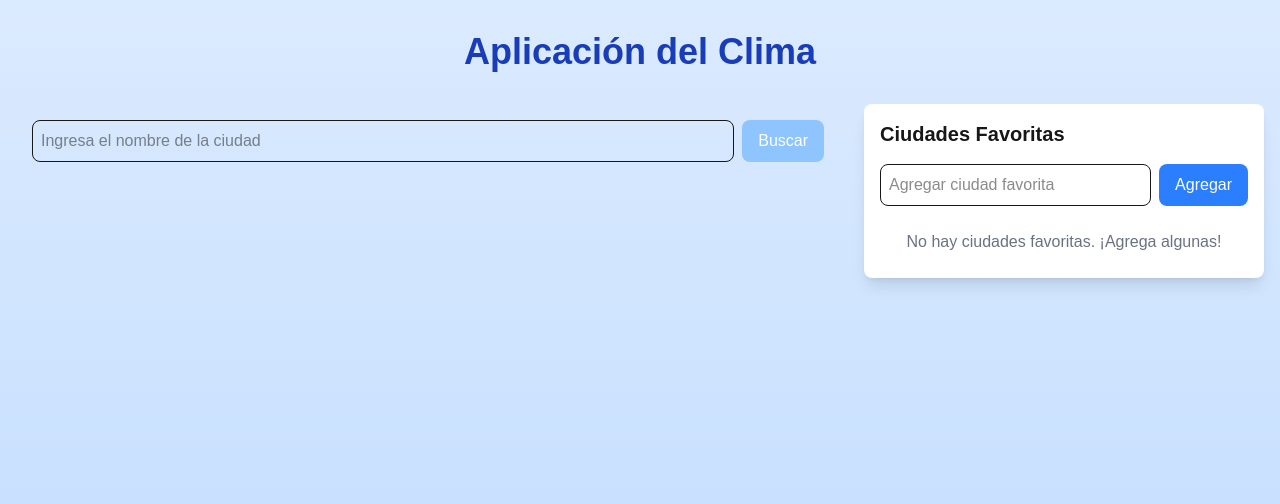
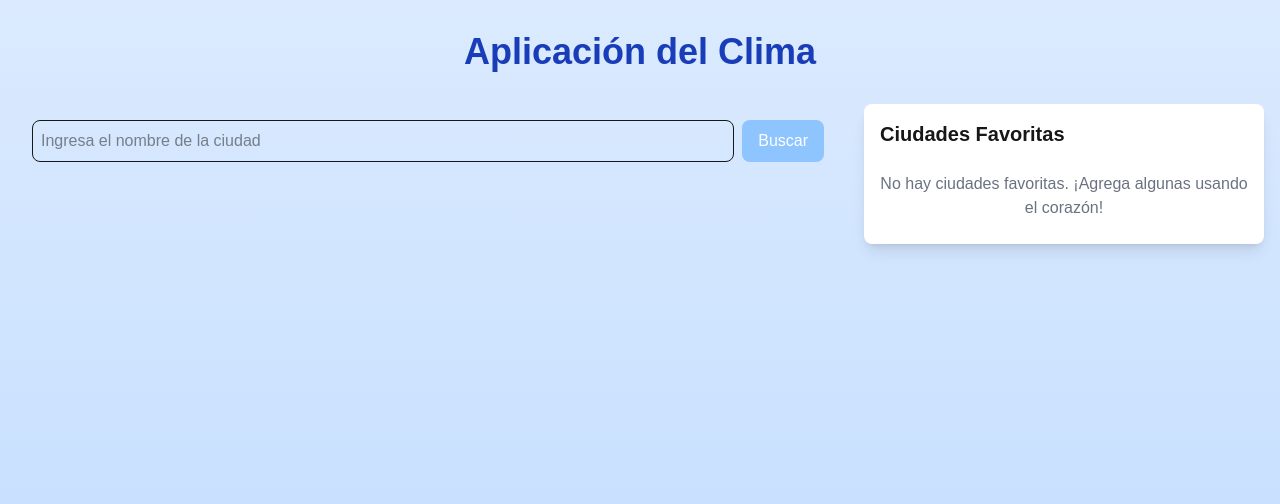
Before and after one commit to JuanSalvadorMC/AppClimate, a Next.js app: page / in a window 1280 px wide. Shown: the top 504 px of the page. Built offline with nearby package versions, Linux system fonts and the light colour scheme.

Commit message:
Add favorites functionality to WeatherSearch and FavoriteCities components, allowing users to save and manage favorite cities with localStorage integration.

```diff
--- a/app/components/FavoriteCities.tsx
+++ b/app/components/FavoriteCities.tsx
@@ -1,67 +1,21 @@
 'use client';
-
-import { useState, useEffect } from 'react';
 
 interface FavoriteCitiesProps {
   onSelectCity: (city: string) => void;
+  favorites: string[];
+  onFavoritesChange: (favorites: string[]) => void;
 }
 
-export default function FavoriteCities({ onSelectCity }: FavoriteCitiesProps) {
-  const [favorites, setFavorites] = useState<string[]>([]);
-  const [newCity, setNewCity] = useState('');
-
-  useEffect(() => {
-    // Cargar favoritos del localStorage al iniciar
-    const savedFavorites = localStorage.getItem('favoriteCities');
-    if (savedFavorites) {
-      setFavorites(JSON.parse(savedFavorites));
-    }
-  }, []);
-
-  const saveToLocalStorage = (cities: string[]) => {
-    localStorage.setItem('favoriteCities', JSON.stringify(cities));
-  };
-
-  const addFavorite = (e: React.FormEvent) => {
-    e.preventDefault();
-    if (!newCity.trim()) return;
-
-    const cityToAdd = newCity.trim();
-    if (!favorites.includes(cityToAdd)) {
-      const updatedFavorites = [...favorites, cityToAdd];
-      setFavorites(updatedFavorites);
-      saveToLocalStorage(updatedFavorites);
-      setNewCity('');
-    }
-  };
-
+export default function FavoriteCities({ onSelectCity, favorites, onFavoritesChange }: FavoriteCitiesProps) {
   const removeFavorite = (cityToRemove: string) => {
     const updatedFavorites = favorites.filter(city => city !== cityToRemove);
-    setFavorites(updatedFavorites);
-    saveToLocalStorage(updatedFavorites);
+    onFavoritesChange(updatedFavorites);
+    localStorage.setItem('favoriteCities', JSON.stringify(updatedFavorites));
   };
 
   return (
     <div className="bg-white p-4 rounded-lg shadow-lg mb-6">
       <h3 className="text-xl font-bold mb-4">Ciudades Favoritas</h3>
-
-      <form onSubmit={addFavorite} className="mb-4">
-        <div className="flex gap-2">
-          <input
-            type="text"
-            value={newCity}
-            onChange={(e) => setNewCity(e.target.value)}
-            placeholder="Agregar ciudad favorita"
-            className="flex-1 p-2 border rounded-lg focus:outline-none focus:ring-2 focus:ring-blue-500"
-          />
-          <button
-            type="submit"
-            className="px-4 py-2 bg-blue-500 text-white rounded-lg hover:bg-blue-600"
-          >
-            Agregar
-          </button>
-        </div>
-      </form>
 
       {favorites.length > 0 ? (
         <div className="space-y-2">
@@ -99,7 +53,7 @@ export default function FavoriteCities({ onSelectCity }: FavoriteCitiesProps) {
         </div>
       ) : (
         <p className="text-gray-500 text-center py-2">
-          No hay ciudades favoritas. ¡Agrega algunas!
+          No hay ciudades favoritas. ¡Agrega algunas usando el corazón!
         </p>
       )}
     </div>
--- a/app/components/WeatherSearch.tsx
+++ b/app/components/WeatherSearch.tsx
@@ -68,9 +68,10 @@ interface DailyForecast {
 
 interface WeatherSearchProps {
   initialCity?: string;
+  onAddToFavorites?: (city: string) => void;
 }
 
-export default function WeatherSearch({ initialCity }: WeatherSearchProps) {
+export default function WeatherSearch({ initialCity, onAddToFavorites }: WeatherSearchProps) {
   const [city, setCity] = useState(initialCity || '');
   const [weather, setWeather] = useState<WeatherData | null>(null);
   const [forecast, setForecast] = useState<ForecastData[]>([]);
@@ -176,6 +177,12 @@ export default function WeatherSearch({ initialCity }: WeatherSearchProps) {
     return chartData;
   };
 
+  const handleAddToFavorites = () => {
+    if (weather && onAddToFavorites) {
+      onAddToFavorites(weather.name);
+    }
+  };
+
   return (
     <div className="max-w-4xl mx-auto p-4">
       <form
@@ -236,11 +243,33 @@ export default function WeatherSearch({ initialCity }: WeatherSearchProps) {
         <div className="bg-white p-6 rounded-lg shadow-lg mb-6">
           <div className="flex items-center justify-between mb-4">
             <h2 className="text-2xl font-bold">{weather.name}</h2>
-            <img
-              src={`http://openweathermap.org/img/wn/${weather.weather[0].icon}@2x.png`}
-              alt={weather.weather[0].description}
-              className="w-16 h-16"
-            />
+            <div className="flex items-center gap-2">
+              <img
+                src={`http://openweathermap.org/img/wn/${weather.weather[0].icon}@2x.png`}
+                alt={weather.weather[0].description}
+                className="w-16 h-16"
+              />
+              <button
+                onClick={handleAddToFavorites}
+                className="p-2 text-red-500 hover:text-red-600 transition-colors"
+                title="Agregar a favoritos"
+              >
+                <svg
+                  xmlns="http://www.w3.org/2000/svg"
+                  className="h-6 w-6"
+                  fill="none"
+                  viewBox="0 0 24 24"
+                  stroke="currentColor"
+                >
+                  <path
+                    strokeLinecap="round"
+                    strokeLinejoin="round"
+                    strokeWidth={2}
+                    d="M4.318 6.318a4.5 4.5 0 000 6.364L12 20.364l7.682-7.682a4.5 4.5 0 00-6.364-6.364L12 7.636l-1.318-1.318a4.5 4.5 0 00-6.364 0z"
+                  />
+                </svg>
+              </button>
+            </div>
           </div>
           <div className="grid grid-cols-2 md:grid-cols-4 gap-4">
             <div className="bg-blue-50 p-4 rounded-lg">
--- a/app/page.tsx
+++ b/app/page.tsx
@@ -6,9 +6,18 @@ import { useState } from 'react';
 
 export default function Home() {
   const [selectedCity, setSelectedCity] = useState('');
+  const [favorites, setFavorites] = useState<string[]>([]);
 
   const handleCitySelect = (city: string) => {
     setSelectedCity(city);
+  };
+
+  const handleAddToFavorites = (city: string) => {
+    if (!favorites.includes(city)) {
+      const updatedFavorites = [...favorites, city];
+      setFavorites(updatedFavorites);
+      localStorage.setItem('favoriteCities', JSON.stringify(updatedFavorites));
+    }
   };
 
   return (
@@ -19,10 +28,17 @@ export default function Home() {
         </h1>
         <div className="grid grid-cols-12 gap-6">
           <div className="col-span-8">
-            <WeatherSearch initialCity={selectedCity} />
+            <WeatherSearch
+              initialCity={selectedCity}
+              onAddToFavorites={handleAddToFavorites}
+            />
           </div>
           <div className="col-span-4">
-            <FavoriteCities onSelectCity={handleCitySelect} />
+            <FavoriteCities
+              onSelectCity={handleCitySelect}
+              favorites={favorites}
+              onFavoritesChange={setFavorites}
+            />
           </div>
         </div>
       </div>
```
